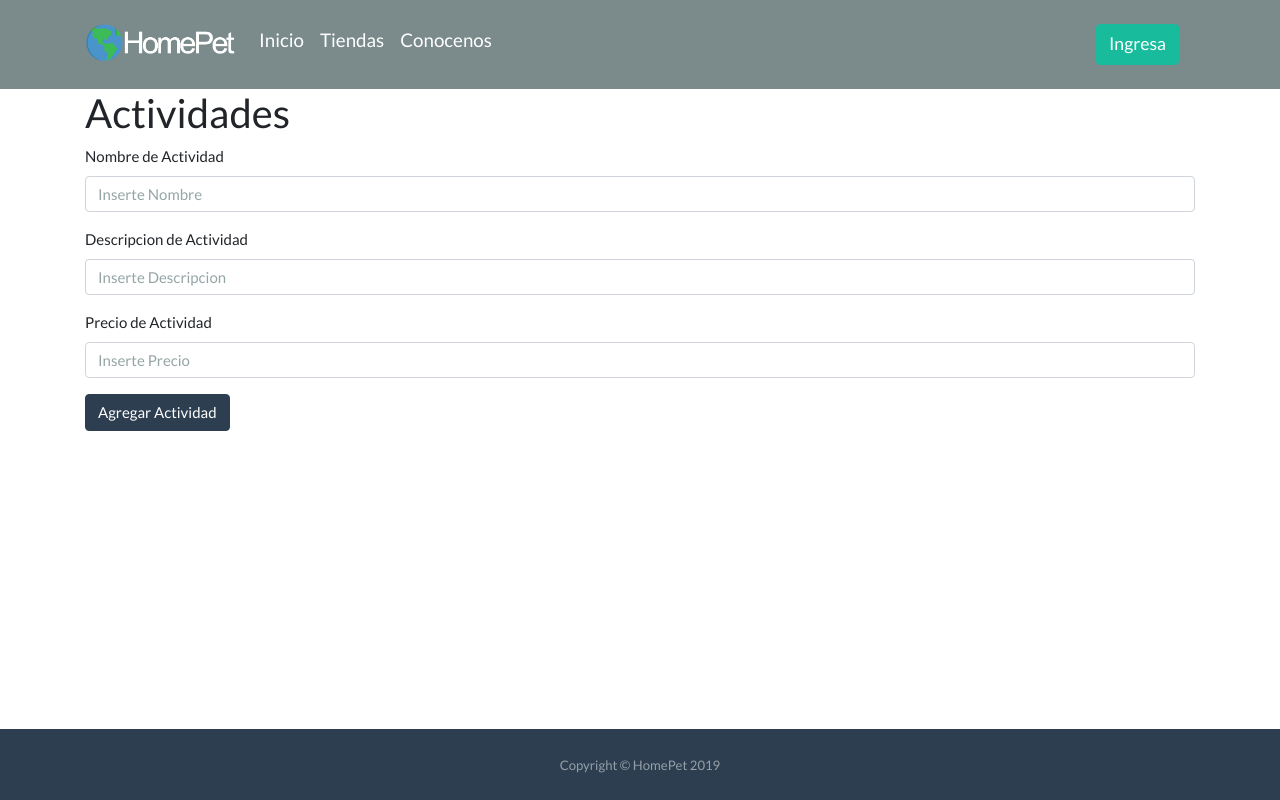
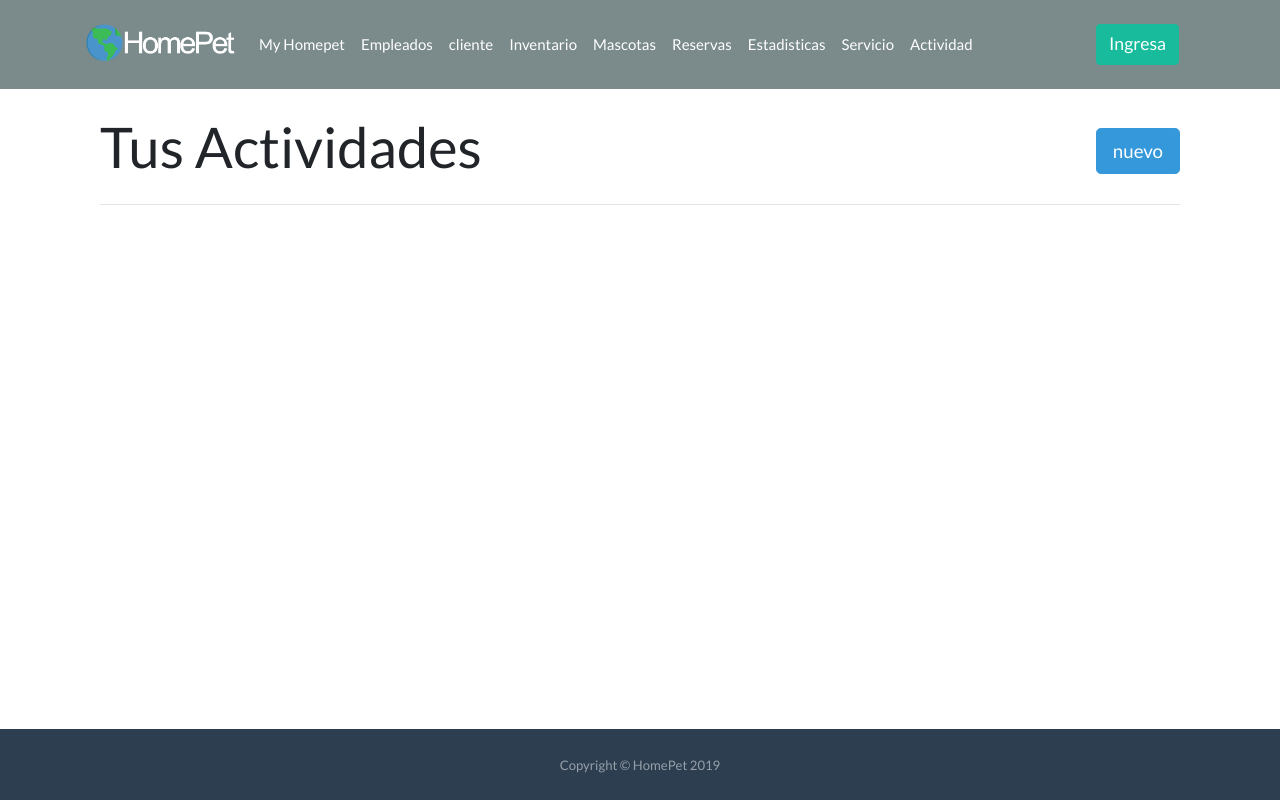
Before and after one commit to HomePetDev/homepet-frontend, a Vue app: page /#/gerente/actividad in a window 1280 px wide. Built offline with nearby package versions, Linux system fonts and the light colour scheme.

Commit message:
agregacion de formulario de Servicios y Actividades

```diff
--- a/src/components/FormActividad.vue
+++ b/src/components/FormActividad.vue
@@ -1,36 +1,80 @@
 <template>
    <div>
-        <form>
+        <button  @click="toggleForm(true)" class="btn btn-info btn-lg">nuevo</button>
 
-            <div class="form-group" >
-                <label >Nombre de Actividad</label>
-                <input type="text" class="form-control" placeholder="Inserte Nombre">
-            </div>
+            <form
+                @submit.prevent="onSubmit()"
+                v-show="isOpen" class="form-container p-4 bg-light rounded text-dark shadow-sm mb-4"
+            >
+                <div class="mb-4 d-flex justify-content-between align-items-center">
+                    <h4>Nueva Actvidad</h4>
+                    <button @click="toggleForm(false)" type="button" class="close" >&times;</button>
+                </div>
 
-            <div class="form-group">
-                <label>Descripcion de Actividad</label>
-                <input type="text" class="form-control" placeholder="Inserte Descripcion">
-            </div>
-            <div class="form-group">
-                <label>Precio de Actividad</label>
-                <input type="number" class="form-control" placeholder="Inserte Precio">
-            </div>
-            <button type="submit" class="btn btn-primary">Agregar Actividad</button>
+                <div class="form-group" >
+                    <label >Nombre de Reserva <strong class="text-danger">*</strong> </label>
+                    <input v-model="form.nombre_serv" type="text" class="form-control" placeholder="Inserte Nombre">
+                </div>
 
-        </form>
+                <div class="form-group" >
+                    <label >Descripcion de Actividad <strong class="text-danger">*</strong> </label>
+                    <input v-model="form.desc_actividad" type="text" class="form-control" placeholder="Inserte Descripcion">
+                </div>
 
+                <div class="form-group" >
+                    <label >Precio de la Actividad <strong class="text-danger">*</strong> </label>
+                    <input v-model="form.precio" type="number" class="form-control" placeholder="Inserte Precio">
+                </div>
 
+                <div class="button-container">
+                    <button id="submitButton" class="btn btn-lg btn-info">
+                        <h5  class="mb-0">Añadir</h5>
+                    </button>
+                </div>
+
+            </form>
     </div>
 </template>
 
 <script>
 export default {
+    data(){
+    return{
+      isOpen:false,
+      form:{
+        nombre_serv :null, desc_actividad:null, precio:null
+      }
+    }
+  },
+  methods:{
+    toggleForm(value){
+        this.isOpen=value;
+    },
+    onSubmit(){
 
+      console.log(this.form);
+      // Aqui handleamos el formulario
+
+    }
+  }
 }
 </script>
 
 <style scoped>
-    .form-group{
-        min-width:30% ;
-    }
+    .form-container{
+    position: fixed;
+    top: 20px;
+    width: 40%;
+    left: 30%
+  }
+
+  .button-container{
+    text-align: center;
+    width: 30%;
+    margin:0 auto;
+  }
+
+  .close{
+    color: black
+  }
 </style>
--- a/src/components/FormServicio.vue
+++ b/src/components/FormServicio.vue
@@ -1,30 +1,77 @@
 <template>
    <div>
-        <form>
+        <button  @click="toggleForm(true)" class="btn btn-info btn-lg">nuevo</button>
+            <form
+                @submit.prevent="onSubmit()"
+                v-show="isOpen" class="form-container p-4 bg-light rounded text-dark shadow-sm mb-4"
+            >
+
+            <div class="mb-4 d-flex justify-content-between align-items-center">
+                <h4>Nuevo Servicio</h4>
+                <button @click="toggleForm(false)" type="button" class="close" >&times;</button>
+            </div>
 
             <div class="form-group" >
-                <label >Nombre de Servicio</label>
-                <input type="text" class="form-control" placeholder="Inserte Nombre">
+                <label>Nombre de Servico <strong class="text-danger">*</strong> </label>
+                <input v-model="form.nombre" type="text" class="form-control" placeholder="Inserte Nombre">
             </div>
 
-            <div class="form-group">
-                <label>Descripcion de Servicio</label>
-                <input type="text" class="form-control" placeholder="Inserte Descripcion">
+            <div class="form-group" >
+                <label >Descipcion de Servicio <strong class="text-danger">*</strong> </label>
+                <input v-model="form.desc_servicio" type="text" class="form-control" placeholder="Inserte Descripcion">
             </div>
-            <button type="submit" class="btn btn-primary">Agregar Servicio</button>
 
-        </form>
+            <div class="button-container">
+                <button id="submitButton" class="btn btn-lg btn-info">
+                    <h5  class="mb-0">Añadir</h5>
+                </button>
+            </div>
+
+
+            </form>
     </div>
 </template>
 
 <script>
 export default {
+    data(){
+    return{
+      isOpen:false,
+      form:{
+        nombre:null, desc_servicio:null
+      }
+    }
+  },
+  methods:{
+    toggleForm(value){
+        this.isOpen=value;
+    },
+    onSubmit(){
+
+      console.log(this.form);
+      // Aqui handleamos el formulario
+
+    }
+  }
 
 }
 </script>
 
 <style scoped>
-    .form-group{
-        min-width:30% ;
-    }
+    .form-container{
+    position: fixed;
+    top: 20px;
+    width: 40%;
+    left: 30%
+  }
+
+  .button-container{
+    text-align: center;
+    width: 30%;
+    margin:0 auto;
+  }
+
+  .close{
+    color: black
+  }
 </style>
--- a/src/store/auth.js
+++ b/src/store/auth.js
@@ -3,7 +3,7 @@ import API from "@/API"
 const state = {
   token:null,
   user:{
-    id_acceso:1 ,
+    id_acceso:4 ,
   },
   isLoggedIn: false,
 }
@@ -128,10 +128,6 @@ const parseJwt = (token) => {
 }
 
 
-
-
-
-
 export default {
   namespaced:true,
   state,mutations,actions,getters
--- a/src/views/Actividad.vue
+++ b/src/views/Actividad.vue
@@ -1,9 +1,11 @@
 <template>
-    <div>
-        <h2>Actividades</h2>
-        <FormActividad/>
+   <div class="mt-4 container">
+    <div class="d-flex justify-content-between align-items-center">
+      <h1 class="display-4"> Tus Actividades</h1>
+      <FormActividad/>
     </div>
-
+    <hr>
+  </div>
 </template>
 
 <script>
--- a/src/views/Servicio.vue
+++ b/src/views/Servicio.vue
@@ -1,9 +1,11 @@
 <template>
-    <div>
-        <h2>Servicios</h2>
-        <FormServicio/>
+<div class="mt-4 container">
+    <div class="d-flex justify-content-between align-items-center">
+      <h1 class="display-4"> Tus Servicios</h1>
+      <FormServicio/>
     </div>
-
+    <hr>
+  </div>
 </template>
 
 <script>
```
Also changed, not shown: src/router.js (+8 -9 lines), src/views/Empleado.vue (deleted, +0 -19 lines).
